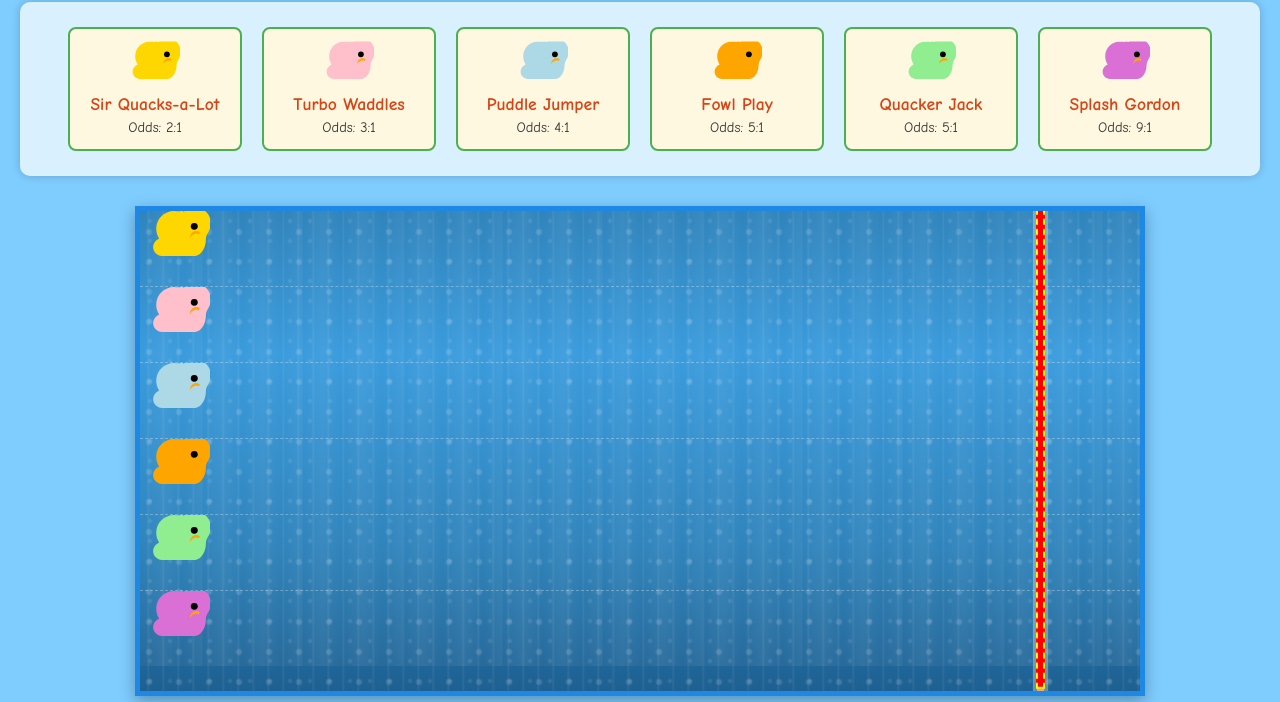
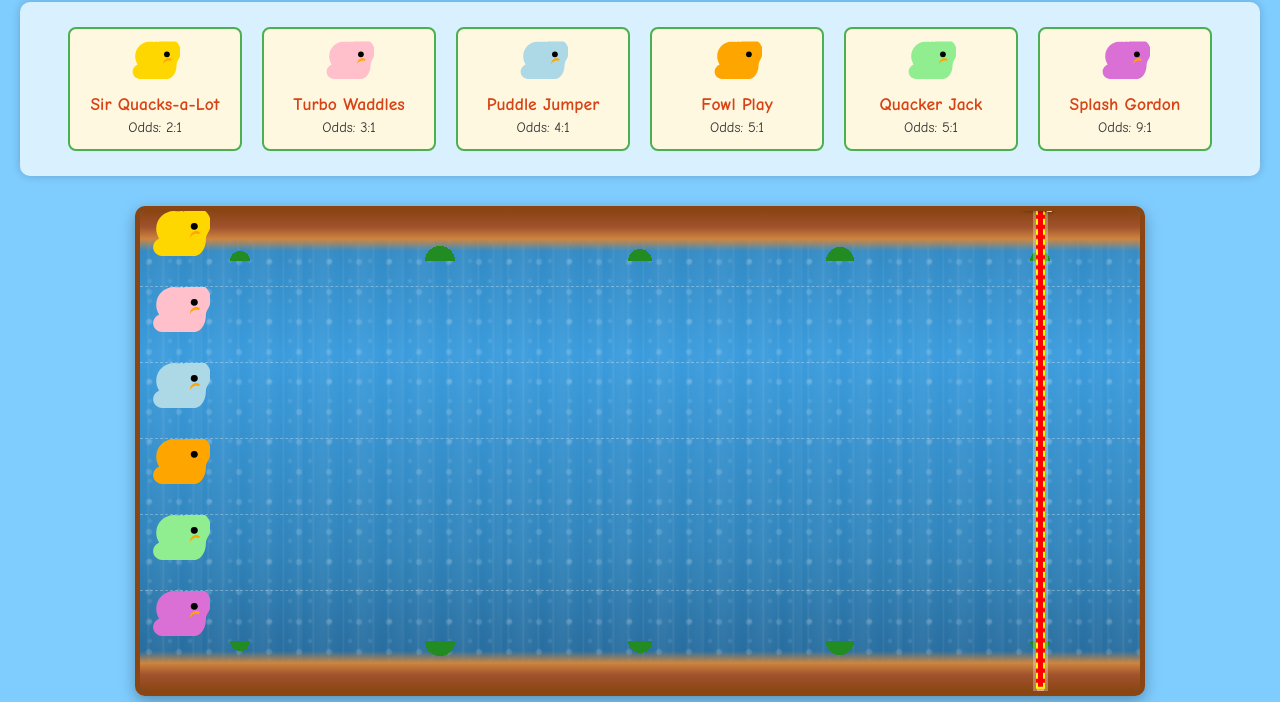
Before and after one commit to nealcaren/duck-race, a plain HTML site: page index.html in a window 1280 px wide. Shown: the part 98-800 px from the top of the page. Drawn offline with Linux system fonts and the light colour scheme.

Commit message:
feat: implement side-scrolling race with river banks and extended track

```diff
--- a/index.html
+++ b/index.html
@@ -25,9 +25,15 @@
         <!-- Ducks will be populated here by JavaScript -->
     </div>
 
-    <div id="race-area">
-        <div id="finish-line"></div>
-        <!-- Duck racers will be populated here by JavaScript -->
+    <div id="race-container">
+        <div id="race-area">
+            <div id="finish-line"></div>
+            <!-- Duck racers will be populated here by JavaScript -->
+            <div class="river-bank river-bank-top"></div>
+            <div class="river-bank river-bank-bottom"></div>
+            <div class="vegetation vegetation-top"></div>
+            <div class="vegetation vegetation-bottom"></div>
+        </div>
     </div>
 
     <div id="controls">
--- a/script.js
+++ b/script.js
@@ -12,6 +12,8 @@ document.addEventListener('DOMContentLoaded', () => {
     ];
 
     const FINISH_LINE_OFFSET = 100; // pixels from right edge for logical finish line
+    const RACE_LENGTH = 2000; // Total race length in pixels (twice as long)
+    const VIEWPORT_WIDTH = 1000; // Approximate viewport width
 
     // --- SOUNDS ---
     // Create dummy audio objects that won't cause errors
@@ -98,8 +100,9 @@ document.addEventListener('DOMContentLoaded', () => {
     // --- CORE FUNCTIONS ---
 
     function updateLogicalFinishLine() {
-        logicalFinishLinePosition = raceArea.offsetWidth - FINISH_LINE_OFFSET;
-        // console.log("Updated logicalFinishLinePosition:", logicalFinishLinePosition, "Race Area Width:", raceArea.offsetWidth);
+        // Set finish line position based on the race length, not the viewport
+        logicalFinishLinePosition = RACE_LENGTH - FINISH_LINE_OFFSET;
+        // console.log("Updated logicalFinishLinePosition:", logicalFinishLinePosition);
     }
 
     function initializeGame() {
@@ -146,8 +149,15 @@ document.addEventListener('DOMContentLoaded', () => {
     }
 
     function resetRaceVisuals() {
+        // The finish line is initially off-screen to the right
         const visualFinishLineRightOffset = FINISH_LINE_OFFSET - 5;
-        raceArea.innerHTML = `<div id="finish-line" style="right:${visualFinishLineRightOffset}px;"></div>`;
+        raceArea.innerHTML = `
+            <div id="finish-line" style="right:${visualFinishLineRightOffset}px;"></div>
+            <div class="river-bank river-bank-top"></div>
+            <div class="river-bank river-bank-bottom"></div>
+            <div class="vegetation vegetation-top"></div>
+            <div class="vegetation vegetation-bottom"></div>
+        `;
 
         ducks.forEach((duck) => {
             const trackLaneDiv = document.createElement('div');
@@ -289,7 +299,24 @@ document.addEventListener('DOMContentLoaded', () => {
             duck.currentYOffset += (Math.random() - 0.5) * 2;
             duck.currentYOffset = Math.max(-10, Math.min(10, duck.currentYOffset));
 
-            const displayX = Math.min(duck.currentPosition, logicalFinishLinePosition + 30);
+            // For side-scrolling effect:
+            // If duck is past the halfway point of the viewport, keep it centered
+            // and move the background instead
+            let displayX;
+            if (duck.currentPosition > VIEWPORT_WIDTH / 2) {
+                // Keep duck centered in viewport
+                displayX = VIEWPORT_WIDTH / 2;
+                // Calculate how far to scroll the race area
+                const scrollX = -(duck.currentPosition - VIEWPORT_WIDTH / 2);
+                // Apply scroll to race area (only for the lead duck)
+                if (sortedDucks && sortedDucks[0] && duck.id === sortedDucks[0].id) {
+                    raceArea.style.transform = `translateX(${scrollX}px)`;
+                }
+            } else {
+                // Duck is still in first half of viewport, normal movement
+                displayX = duck.currentPosition;
+            }
+
             duck.elementContainer.style.left = `${displayX}px`;
         });
 
--- a/style.css
+++ b/style.css
@@ -61,7 +61,7 @@ h1 {
     font-size: 0.9em;
 }
 
-#race-area {
+#race-container {
     width: 90%;
     max-width: 1000px;
     margin: 20px auto;
@@ -69,7 +69,73 @@ h1 {
     height: 480px; /* Height for 6 ducks with room for bobbing */
     overflow: hidden;
     box-shadow: 0 5px 15px rgba(0,0,0,0.3);
-    border: 5px solid #1e88e5; /* Darker blue border */
+    border: 5px solid #8B4513; /* Brown border for river bank */
+    border-radius: 10px;
+    background: #8B4513; /* Brown background for river bank */
+}
+
+/* River banks */
+.river-bank {
+    position: absolute;
+    height: 100%;
+    width: 100%;
+    z-index: 5;
+    pointer-events: none;
+}
+
+.river-bank-top {
+    top: 0;
+    height: 40px;
+    background: linear-gradient(to bottom,
+        #8B4513 0%, /* Dark brown */
+        #A0522D 40%, /* Medium brown */
+        #CD853F 70%, /* Light brown */
+        rgba(205, 133, 63, 0) 100%); /* Fade to transparent */
+}
+
+.river-bank-bottom {
+    bottom: 0;
+    height: 40px;
+    background: linear-gradient(to top,
+        #8B4513 0%, /* Dark brown */
+        #A0522D 40%, /* Medium brown */
+        #CD853F 70%, /* Light brown */
+        rgba(205, 133, 63, 0) 100%); /* Fade to transparent */
+}
+
+/* Add some vegetation to the banks */
+.vegetation {
+    position: absolute;
+    width: 100%;
+    height: 20px;
+    z-index: 6;
+}
+
+.vegetation-top {
+    top: 30px;
+    background:
+        radial-gradient(circle at 10% 100%, #228B22 10px, transparent 10px),
+        radial-gradient(circle at 30% 100%, #228B22 15px, transparent 15px),
+        radial-gradient(circle at 50% 100%, #228B22 12px, transparent 12px),
+        radial-gradient(circle at 70% 100%, #228B22 14px, transparent 14px),
+        radial-gradient(circle at 90% 100%, #228B22 10px, transparent 10px);
+}
+
+.vegetation-bottom {
+    bottom: 30px;
+    background:
+        radial-gradient(circle at 10% 0%, #228B22 10px, transparent 10px),
+        radial-gradient(circle at 30% 0%, #228B22 15px, transparent 15px),
+        radial-gradient(circle at 50% 0%, #228B22 12px, transparent 12px),
+        radial-gradient(circle at 70% 0%, #228B22 14px, transparent 14px),
+        radial-gradient(circle at 90% 0%, #228B22 10px, transparent 10px);
+}
+
+#race-area {
+    width: 100%;
+    height: 100%;
+    position: relative;
+    overflow: hidden;
     /* More realistic river background with multiple layers */
     background:
         /* Small ripples layer */
@@ -208,6 +274,22 @@ h1 {
         0 450px 0 -1px #ff6b6b;
     /* Add subtle animation to buoys */
     animation: buoyBobbing 3s ease-in-out infinite;
+    /* Add a checkered flag at the top */
+    &::before {
+        content: "";
+        position: absolute;
+        top: -30px;
+        left: -15px;
+        width: 30px;
+        height: 30px;
+        background:
+            linear-gradient(45deg, black 25%, transparent 25%, transparent 75%, black 75%, black),
+            linear-gradient(45deg, black 25%, white 25%, white 75%, black 75%, black);
+        background-size: 10px 10px;
+        background-position: 0 0, 5px 5px;
+        transform: rotate(5deg);
+        box-shadow: 0 0 5px rgba(0,0,0,0.5);
+    }
 }
 
 @keyframes buoyBobbing {
```
